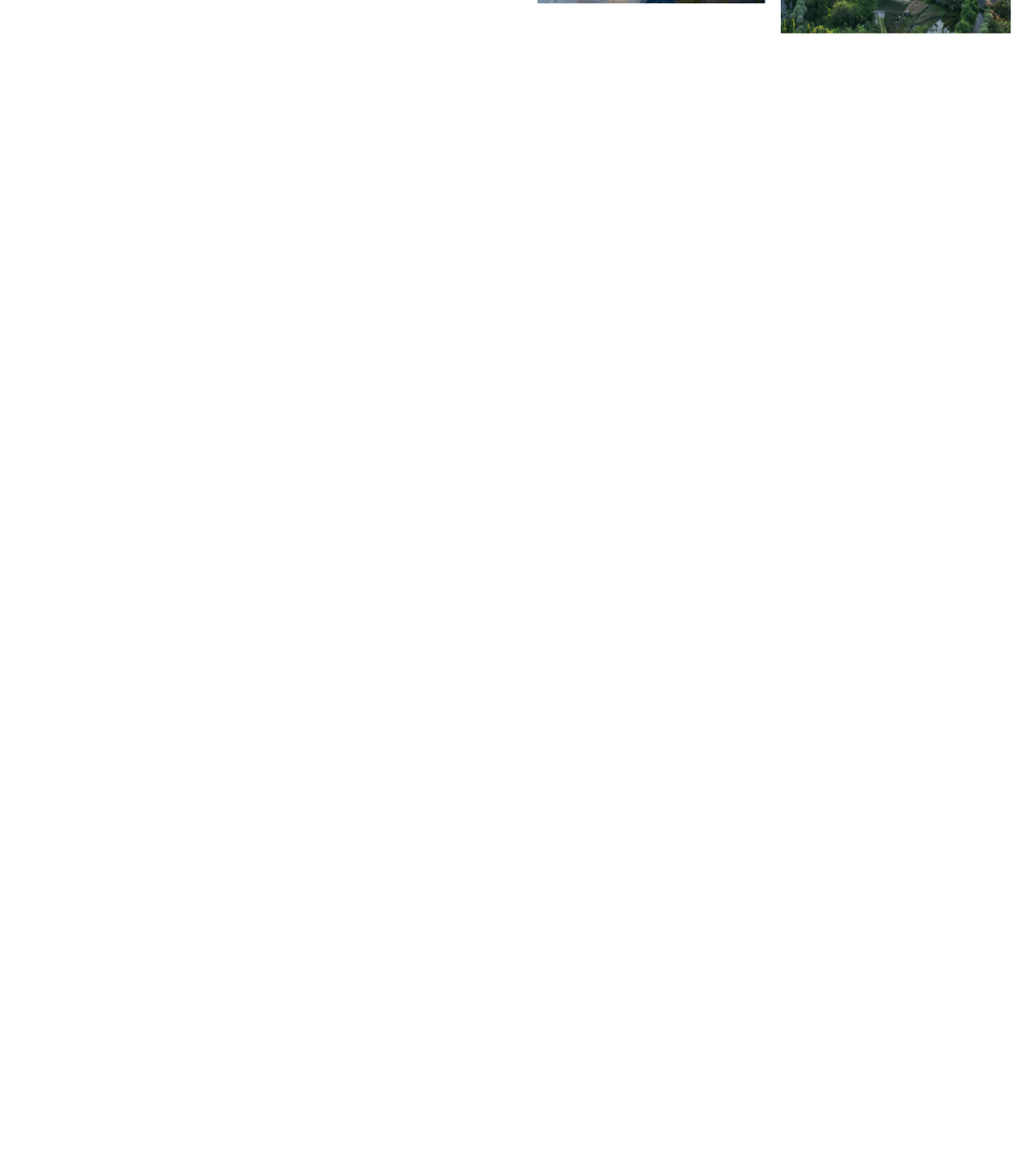
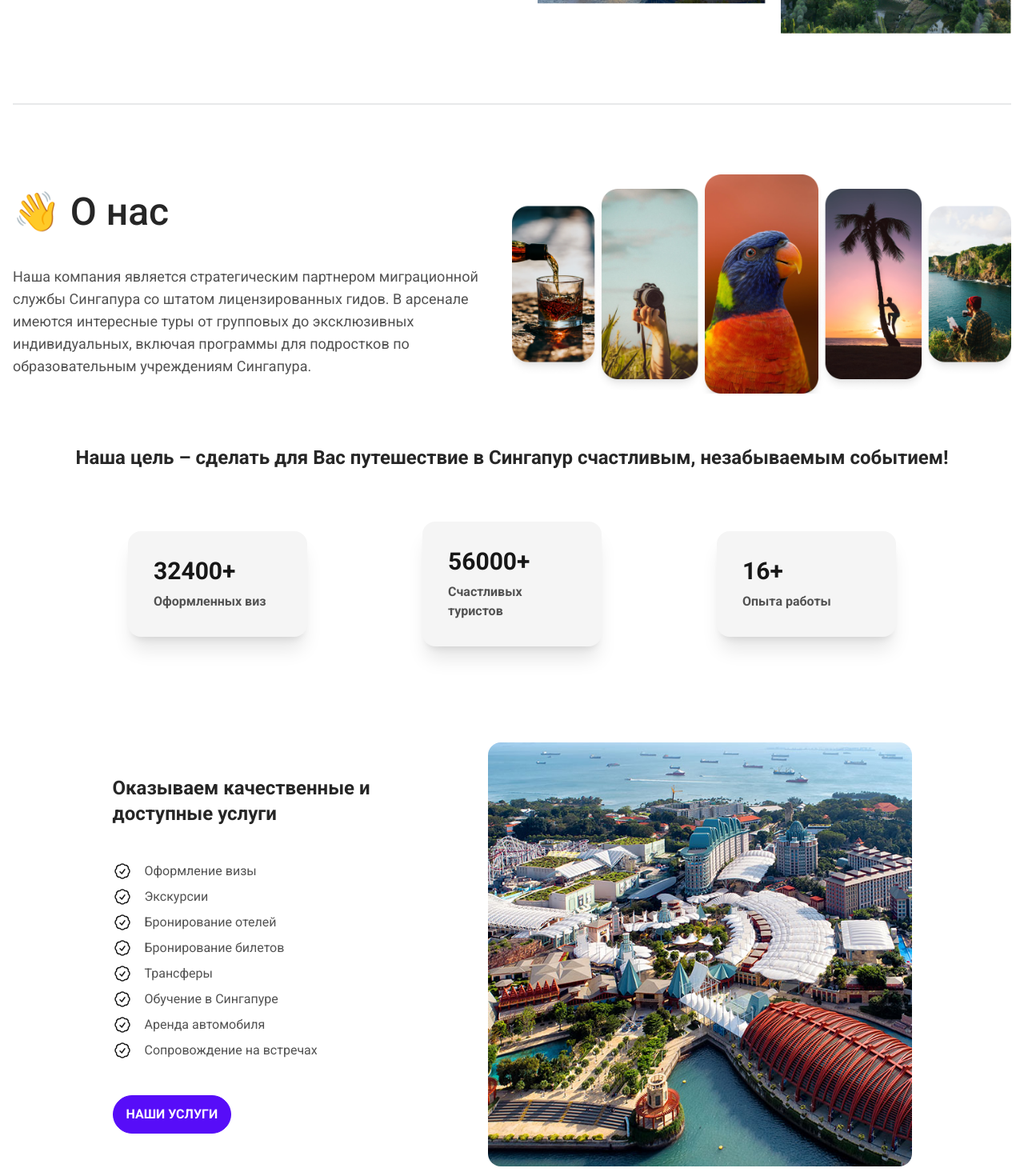
Before and after one commit to qipchaq/sentosa-tour, a Next.js app: page / in a window 1280 px wide. Shown: the part 740-2210 px from the top of the page at 80% size. Before the commit the page ends 866 px from the top, so only its background shows below. Built offline with nearby package versions, Linux system fonts and the light colour scheme.

Commit message:
add about us section

```diff
--- /dev/null
+++ b/src/app/components/AboutUs/AboutUs.tsx
@@ -0,0 +1,102 @@
+import React from 'react';
+import Button from '../shared/Button';
+import Image from 'next/image';
+import aboutUs from '../../../../public/assets/images/about-hero.png';
+import aboutUsSecond from '../../../../public/assets/images/about-hero-2.jpg';
+import { CheckIcon } from '../shared/Icons';
+
+const SERVICES = [
+  'Оформление визы',
+  'Экскурсии',
+  'Бронирование отелей',
+  'Бронирование билетов',
+  'Трансферы',
+  'Обучение в Сингапуре',
+  'Аренда автомобиля',
+  'Сопровождение на встречах',
+];
+
+const AboutUs = () => {
+  return (
+    <div className="flex flex-col pt-10 lg:pt-16 lg:pb-16 gap-16">
+      <div className="flex justify-between items-center">
+        <div className="flex flex-col gap-10 flex-1">
+          <h2 className="font-medium text-neutral-800 dark:text-neutral-200 text-4xl md:text-5xl xl:text-5xl !leading-[114%]">
+            👋 О нас
+          </h2>
+          <p className="block text-base xl:text-lg text-neutral-600 dark:text-neutral-400">
+            Наша компания является стратегическим партнером миграционной службы
+            Сингапура со штатом лицензированных гидов. В арсенале имеются
+            интересные туры от групповых до эксклюзивных индивидуальных, включая
+            программы для подростков по образовательным учреждениям Сингапура.
+          </p>
+        </div>
+        <div className="flex flex-1 justify-end">
+          <Image src={aboutUs} alt="aboutUs" width={664} height={293} />
+        </div>
+      </div>
+
+      <h3 className="text-2xl font-bold text-center text-neutral-800 dark:text-neutral-200">
+        Наша цель – сделать для Вас путешествие в Сингапур счастливым,
+        незабываемым событием!
+      </h3>
+
+      <div className="flex justify-evenly">
+        <div className="card w-56 bg-neutral-100 shadow-xl self-center">
+          <div className="card-body">
+            <p className="text-3xl font-semibold text-primary-600">32400+</p>
+            <p className="font-semibold text-neutral-600 dark:text-neutral-400">
+              Оформленных виз
+            </p>
+          </div>
+        </div>
+        <div className="card w-56 bg-neutral-100 shadow-xl self-center">
+          <div className="card-body">
+            <p className="text-3xl font-semibold text-primary-600">56000+</p>
+            <p className="font-semibold text-neutral-600 dark:text-neutral-400">
+              Счастливых туристов
+            </p>
+          </div>
+        </div>
+        <div className="card w-56 bg-neutral-100 shadow-xl self-center">
+          <div className="card-body">
+            <p className="text-3xl font-semibold text-primary-600">16+</p>
+            <p className="font-semibold text-neutral-600 dark:text-neutral-400">
+              Опыта работы
+            </p>
+          </div>
+        </div>
+      </div>
+
+      <div className="flex justify-center items-center gap-16 mt-14">
+        <div className="flex flex-col gap-10 max-w-[405px]">
+          <p className="font-semibold text-2xl text-neutral-800 dark:text-neutral-200">
+            Оказываем качественные и доступные услуги
+          </p>
+          <ul>
+            {SERVICES.map((service, i) => (
+              <li key={i} className="flex gap-4 items-center">
+                <CheckIcon />
+                <span className="text-neutral-600 dark:text-neutral-400 my-1">
+                  {service}
+                </span>
+              </li>
+            ))}
+          </ul>
+          <Button text="Наши услуги" />
+        </div>
+
+        <div className="flex justify-end rounded-2xl overflow-hidden">
+          <Image
+            src={aboutUsSecond}
+            alt="mainSection"
+            width={530}
+            height={530}
+          />
+        </div>
+      </div>
+    </div>
+  );
+};
+
+export default AboutUs;
--- a/src/app/components/Header/Header.tsx
+++ b/src/app/components/Header/Header.tsx
@@ -6,7 +6,7 @@ import Button from '../shared/Button';
 
 const Header = () => {
   return (
-    <header className="sticky top-0 w-full left-0 right-0 z-40 shadow-sm dark:border-b dark:border-neutral-700">
+    <header className="sticky bg-white top-0 w-full left-0 right-0 z-40 shadow-sm dark:border-b dark:border-neutral-700">
       <div className="px-4 lg:container py-4 lg:py-5 relative flex justify-between items-center m-auto">
         <Image src={logo} alt="logo" width={130} height={25} />
         <div className="flex items-center gap-2">
--- a/src/app/components/MainSection/MainSection.tsx
+++ b/src/app/components/MainSection/MainSection.tsx
@@ -24,5 +24,3 @@ const MainSection = () => {
 };
 
 export default MainSection;
-
-// max-w-[624px]
--- /dev/null
+++ b/src/app/components/shared/Icons.tsx
@@ -0,0 +1,16 @@
+export const CheckIcon = () => (
+  <svg
+    xmlns="http://www.w3.org/2000/svg"
+    fill="none"
+    viewBox="0 0 24 24"
+    strokeWidth="1.5"
+    stroke="currentColor"
+    className="w-6 h-6"
+  >
+    <path
+      strokeLinecap="round"
+      strokeLinejoin="round"
+      d="M9 12.75L11.25 15 15 9.75M21 12c0 1.268-.63 2.39-1.593 3.068a3.745 3.745 0 01-1.043 3.296 3.745 3.745 0 01-3.296 1.043A3.745 3.745 0 0112 21c-1.268 0-2.39-.63-3.068-1.593a3.746 3.746 0 01-3.296-1.043 3.745 3.745 0 01-1.043-3.296A3.745 3.745 0 013 12c0-1.268.63-2.39 1.593-3.068a3.745 3.745 0 011.043-3.296 3.746 3.746 0 013.296-1.043A3.746 3.746 0 0112 3c1.268 0 2.39.63 3.068 1.593a3.746 3.746 0 013.296 1.043 3.746 3.746 0 011.043 3.296A3.745 3.745 0 0121 12z"
+    ></path>
+  </svg>
+);
--- a/src/app/page.tsx
+++ b/src/app/page.tsx
@@ -1,9 +1,12 @@
+import AboutUs from './components/AboutUs/AboutUs';
 import MainSection from './components/MainSection/MainSection';
 
 export default function Home() {
   return (
     <main className="flex flex-col px-4 lg:container py-4 lg:py-5 m-auto">
       <MainSection />
+      <div className="divider"></div>
+      <AboutUs />
     </main>
   );
 }
```
Also changed, not shown: public/assets/images/about-hero-2.jpg (added), public/assets/images/about-hero.png (added).
